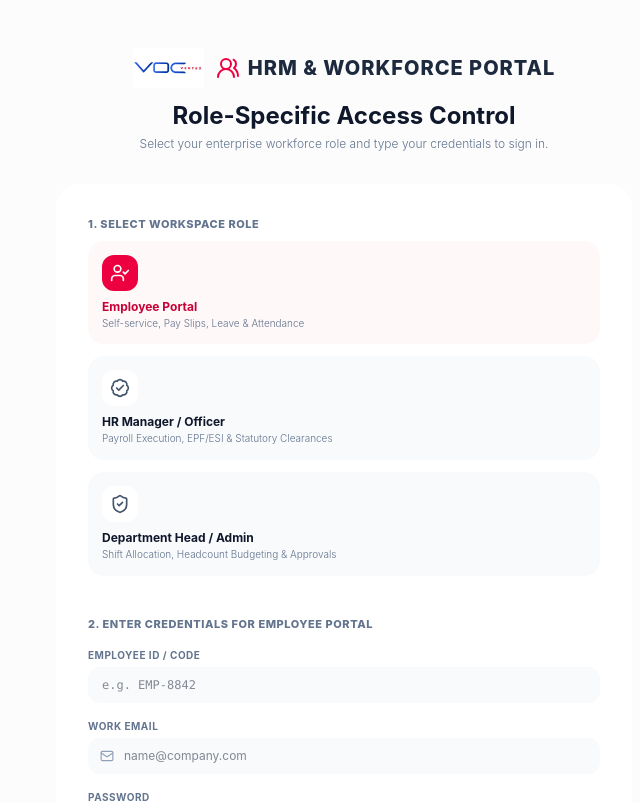
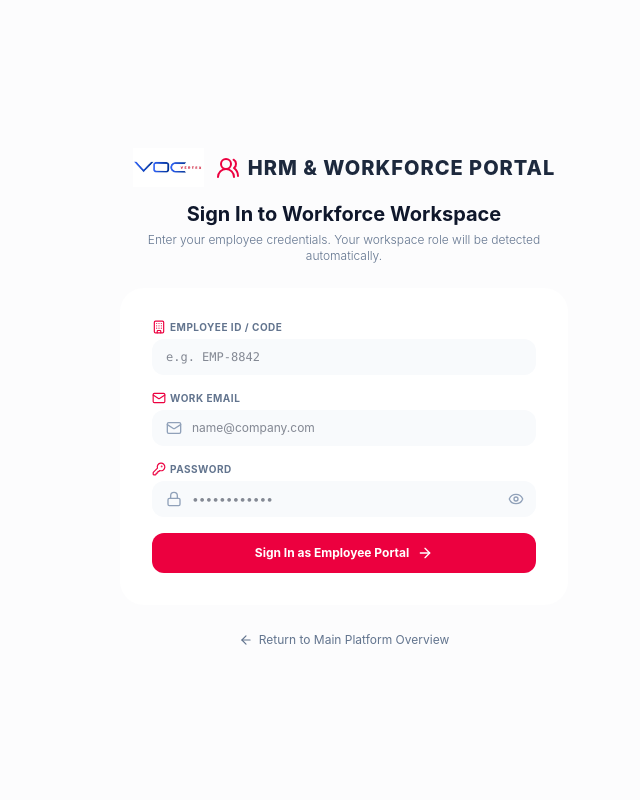
Before and after one commit to saisarmarachakonda/saas-application, a Next.js app: page /hrm/login in a window 1280 px wide. Shown: the top 803 px of the page, without its empty margins (296-936 px from the left). Built offline with nearby package versions, Linux system fonts and the light colour scheme.

Commit message:
feat(hrm): automatically resolve role from email ID on HRM login without manual role tabs

```diff
--- a/src/app/hrm/login/page.tsx
+++ b/src/app/hrm/login/page.tsx
@@ -3,12 +3,11 @@
 import React, { useState } from 'react';
 import Link from 'next/link';
 import { useRouter } from 'next/navigation';
-import { Mail, Lock, Users2, ArrowRight, ShieldAlert, Eye, EyeOff, ArrowLeft, UserCheck, ShieldCheck, BadgeCheck } from 'lucide-react';
+import { Mail, Lock, Users2, ArrowRight, ShieldAlert, Eye, EyeOff, ArrowLeft, Building, KeyRound, BadgeCheck, UserCheck, ShieldCheck } from 'lucide-react';
 
-export default function HrmRoleLoginPage() {
+export default function HrmAutomaticLoginPage() {
   const router = useRouter();
 
-  const [role, setRole] = useState<'employee' | 'hr-manager' | 'admin'>('employee');
   const [email, setEmail] = useState('');
   const [password, setPassword] = useState('');
   const [employeeId, setEmployeeId] = useState('');
@@ -16,29 +15,34 @@ export default function HrmRoleLoginPage() {
   const [error, setError] = useState('');
   const [loading, setLoading] = useState(false);
 
-  const rolesConfig = [
-    {
+  // Dynamic automatic role resolution based on email ID
+  const getAutoDetectedRole = (mail: string): { id: 'employee' | 'hr-manager' | 'admin'; title: string; badge: string; icon: React.ReactNode } => {
+    const lower = mail.toLowerCase();
+    if (lower.includes('hr') || lower.includes('payroll') || lower.includes('statutory') || lower.includes('officer')) {
+      return {
+        id: 'hr-manager',
+        title: 'HR Manager / Officer',
+        badge: 'bg-rose-50 text-rose-600 border-rose-200',
+        icon: <BadgeCheck className="w-3.5 h-3.5" />
+      };
+    }
+    if (lower.includes('admin') || lower.includes('head') || lower.includes('lead') || lower.includes('director') || lower.includes('manager')) {
+      return {
+        id: 'admin',
+        title: 'Department Head / Admin',
+        badge: 'bg-purple-50 text-purple-600 border-purple-200',
+        icon: <ShieldCheck className="w-3.5 h-3.5" />
+      };
+    }
+    return {
       id: 'employee',
       title: 'Employee Portal',
-      subtitle: 'Self-service, Pay Slips, Leave & Attendance',
-      icon: <UserCheck className="w-5 h-5" />,
-      badgeColor: 'bg-blue-50 text-blue-600 border-blue-200',
-    },
-    {
-      id: 'hr-manager',
-      title: 'HR Manager / Officer',
-      subtitle: 'Payroll Execution, EPF/ESI & Statutory Clearances',
-      icon: <BadgeCheck className="w-5 h-5" />,
-      badgeColor: 'bg-rose-50 text-rose-600 border-rose-200',
-    },
-    {
-      id: 'admin',
-      title: 'Department Head / Admin',
-      subtitle: 'Shift Allocation, Headcount Budgeting & Approvals',
-      icon: <ShieldCheck className="w-5 h-5" />,
-      badgeColor: 'bg-purple-50 text-purple-600 border-purple-200',
-    },
-  ];
+      badge: 'bg-blue-50 text-blue-600 border-blue-200',
+      icon: <UserCheck className="w-3.5 h-3.5" />
+    };
+  };
+
+  const detectedRole = getAutoDetectedRole(email);
 
   const handleSubmit = async (e: React.FormEvent) => {
     e.preventDefault();
@@ -49,7 +53,7 @@ export default function HrmRoleLoginPage() {
       const res = await fetch('/api/auth/hrm/login', {
         method: 'POST',
         headers: { 'Content-Type': 'application/json' },
-        body: JSON.stringify({ email, password, role, employeeId }),
+        body: JSON.stringify({ email, password, role: detectedRole.id, employeeId }),
       });
 
       const data = await res.json();
@@ -60,22 +64,22 @@ export default function HrmRoleLoginPage() {
 
       localStorage.setItem('sim_email', data.user.email);
       localStorage.setItem('sim_name', data.user.name);
-      localStorage.setItem('hrm_role', role);
+      localStorage.setItem('hrm_role', detectedRole.id);
 
-      // Redirect to HRM workspace with role context
-      window.location.href = `/hrm?role=${role}`;
+      // Redirect to HRM workspace with automatically resolved role context
+      window.location.href = `/hrm?role=${detectedRole.id}`;
     } catch (err: any) {
-      setError(err.message || 'Invalid credentials or permission denied for selected role.');
+      setError(err.message || 'Invalid credentials or authentication error.');
       setLoading(false);
     }
   };
 
   return (
     <div className="min-h-screen flex items-center justify-center bg-[#fcfcfd] px-4 py-12 relative overflow-hidden font-sans">
-      <div className="w-full max-w-xl z-10">
+      <div className="w-full max-w-md z-10">
 
         {/* Header & Logo */}
-        <div className="text-center mb-8">
+        <div className="text-center mb-6">
           <div className="inline-flex items-center gap-3 mb-3">
             <img src="/logo.png" alt="VOC VERTEX" className="h-10 object-contain" />
             <span className="font-extrabold text-xl uppercase tracking-wider text-slate-800 flex items-center gap-2">
@@ -83,48 +87,15 @@ export default function HrmRoleLoginPage() {
               <span>HRM &amp; Workforce Portal</span>
             </span>
           </div>
-          <h1 className="text-2xl font-bold text-slate-900">Role-Specific Access Control</h1>
+          <h1 className="text-xl font-bold text-slate-900">Sign In to Workforce Workspace</h1>
           <p className="text-xs text-slate-500 mt-1 font-light">
-            Select your enterprise workforce role and type your credentials to sign in.
+            Enter your employee credentials. Your workspace role will be detected automatically.
           </p>
         </div>
 
-        {/* Main Form Container */}
-        <div className="rounded-3xl border border-slate-200 p-8 shadow-xl bg-white space-y-6">
+        {/* Form Container */}
+        <div className="rounded-3xl border border-slate-200 p-8 shadow-xl bg-white space-y-5">
 
-          {/* Step 1: Role Selector Tabs */}
-          <div>
-            <label className="block text-[11px] font-extrabold uppercase tracking-wider text-slate-500 mb-2">
-              1. Select Workspace Role
-            </label>
-            <div className="grid grid-cols-1 sm:grid-cols-3 gap-3">
-              {rolesConfig.map((r) => {
-                const isSelected = role === r.id;
-                return (
-                  <button
-                    key={r.id}
-                    type="button"
-                    onClick={() => { setRole(r.id as any); setError(''); }}
-                    className={`p-3.5 rounded-2xl border text-left transition-all cursor-pointer flex flex-col justify-between ${
-                      isSelected
-                        ? 'border-rose-500 bg-rose-50/50 shadow-md ring-2 ring-rose-500/20'
-                        : 'border-slate-200 bg-slate-50 hover:bg-slate-100 hover:border-slate-300'
-                    }`}
-                  >
-                    <div className={`p-2 rounded-xl w-fit mb-2 ${isSelected ? 'bg-rose-600 text-white' : 'bg-white text-slate-600 border border-slate-200'}`}>
-                      {r.icon}
-                    </div>
-                    <div>
-                      <p className={`text-xs font-bold ${isSelected ? 'text-rose-700' : 'text-slate-900'}`}>{r.title}</p>
-                      <p className="text-[10px] text-slate-500 font-light mt-0.5 leading-snug">{r.subtitle}</p>
-                    </div>
-                  </button>
-                );
-              })}
-            </div>
-          </div>
-
-          {/* Error Message */}
           {error && (
             <div className="p-3.5 rounded-xl bg-red-500/10 border border-red-500/20 text-xs text-red-600 font-semibold flex items-center gap-2">
               <ShieldAlert className="w-4 h-4 shrink-0" />
@@ -132,18 +103,11 @@ export default function HrmRoleLoginPage() {
             </div>
           )}
 
-          {/* Step 2: Credentials Input Form */}
           <form onSubmit={handleSubmit} className="space-y-4">
-            <div className="border-t border-slate-100 pt-4">
-              <p className="text-[11px] font-extrabold uppercase tracking-wider text-slate-500 mb-3">
-                2. Enter Credentials for {rolesConfig.find(r => r.id === role)?.title}
-              </p>
-            </div>
-
-            <div className="grid grid-cols-1 sm:grid-cols-2 gap-4">
             <div>
-                <label className="block text-[10px] font-bold uppercase tracking-wider text-slate-500 mb-1">
-                  Employee ID / Code
+              <label className="block text-[10px] font-bold uppercase tracking-wider text-slate-500 mb-1 flex items-center gap-1">
+                <Building className="w-3.5 h-3.5 text-rose-600" />
+                <span>Employee ID / Code</span>
               </label>
               <input
                 type="text"
@@ -156,12 +120,21 @@ export default function HrmRoleLoginPage() {
             </div>
 
             <div>
-                <label className="block text-[10px] font-bold uppercase tracking-wider text-slate-500 mb-1">
-                  Work Email
+              <div className="flex items-center justify-between mb-1">
+                <label className="block text-[10px] font-bold uppercase tracking-wider text-slate-500 flex items-center gap-1">
+                  <Mail className="w-3.5 h-3.5 text-rose-600" />
+                  <span>Work Email</span>
                 </label>
+                {email && (
+                  <span className={`inline-flex items-center gap-1 text-[9px] font-extrabold uppercase px-2 py-0.5 rounded-full border ${detectedRole.badge}`}>
+                    {detectedRole.icon}
+                    <span>{detectedRole.title}</span>
+                  </span>
+                )}
+              </div>
               <div className="relative">
-                  <span className="absolute inset-y-0 left-0 pl-3 flex items-center text-slate-400">
-                    <Mail className="w-3.5 h-3.5" />
+                <span className="absolute inset-y-0 left-0 pl-3.5 flex items-center text-slate-400">
+                  <Mail className="w-4 h-4" />
                 </span>
                 <input
                   type="email"
@@ -169,19 +142,19 @@ export default function HrmRoleLoginPage() {
                   value={email}
                   onChange={(e) => setEmail(e.target.value)}
                   placeholder="name@company.com"
-                    className="w-full pl-9 pr-3 py-2.5 bg-slate-50 border border-slate-200 rounded-xl text-xs text-slate-900 focus:outline-none focus:border-rose-600 transition-colors"
+                  className="w-full pl-10 pr-4 py-2.5 bg-slate-50 border border-slate-200 rounded-xl text-xs text-slate-900 focus:outline-none focus:border-rose-600 transition-colors"
                 />
-                </div>
               </div>
             </div>
 
             <div>
-              <label className="block text-[10px] font-bold uppercase tracking-wider text-slate-500 mb-1">
-                Password
+              <label className="block text-[10px] font-bold uppercase tracking-wider text-slate-500 mb-1 flex items-center gap-1">
+                <KeyRound className="w-3.5 h-3.5 text-rose-600" />
+                <span>Password</span>
               </label>
               <div className="relative">
-                <span className="absolute inset-y-0 left-0 pl-3 flex items-center text-slate-400">
-                  <Lock className="w-3.5 h-3.5" />
+                <span className="absolute inset-y-0 left-0 pl-3.5 flex items-center text-slate-400">
+                  <Lock className="w-4 h-4" />
                 </span>
                 <input
                   type={showPassword ? 'text' : 'password'}
@@ -189,14 +162,14 @@ export default function HrmRoleLoginPage() {
                   value={password}
                   onChange={(e) => setPassword(e.target.value)}
                   placeholder="••••••••••••"
-                  className="w-full pl-9 pr-10 py-2.5 bg-slate-50 border border-slate-200 rounded-xl text-xs text-slate-900 focus:outline-none focus:border-rose-600 transition-colors"
+                  className="w-full pl-10 pr-10 py-2.5 bg-slate-50 border border-slate-200 rounded-xl text-xs text-slate-900 focus:outline-none focus:border-rose-600 transition-colors"
                 />
                 <button
                   type="button"
                   onClick={() => setShowPassword(!showPassword)}
                   className="absolute inset-y-0 right-0 pr-3 flex items-center text-slate-400 hover:text-slate-600"
                 >
-                  {showPassword ? <EyeOff className="w-3.5 h-3.5" /> : <Eye className="w-3.5 h-3.5" />}
+                  {showPassword ? <EyeOff className="w-4 h-4" /> : <Eye className="w-4 h-4" />}
                 </button>
               </div>
             </div>
@@ -207,10 +180,10 @@ export default function HrmRoleLoginPage() {
               className="w-full py-3 bg-rose-600 hover:bg-rose-700 text-white rounded-xl font-bold text-xs shadow-lg transition-all flex items-center justify-center gap-2 cursor-pointer mt-2"
             >
               {loading ? (
-                <span>Authenticating Role Access...</span>
+                <span>Authenticating Workspace...</span>
               ) : (
                 <>
-                  <span>Sign In as {rolesConfig.find(r => r.id === role)?.title}</span>
+                  <span>Sign In as {detectedRole.title}</span>
                   <ArrowRight className="w-4 h-4" />
                 </>
               )}
```
Lines whose indentation alone changed are shown as unchanged.
